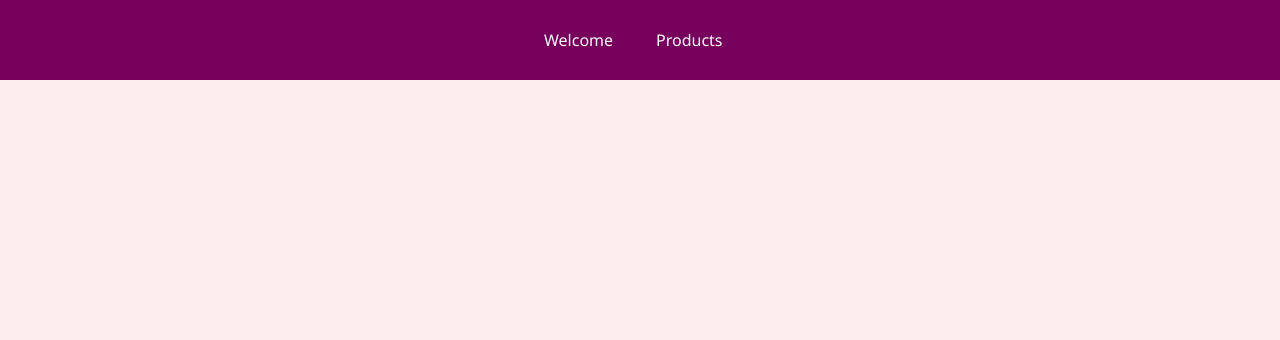
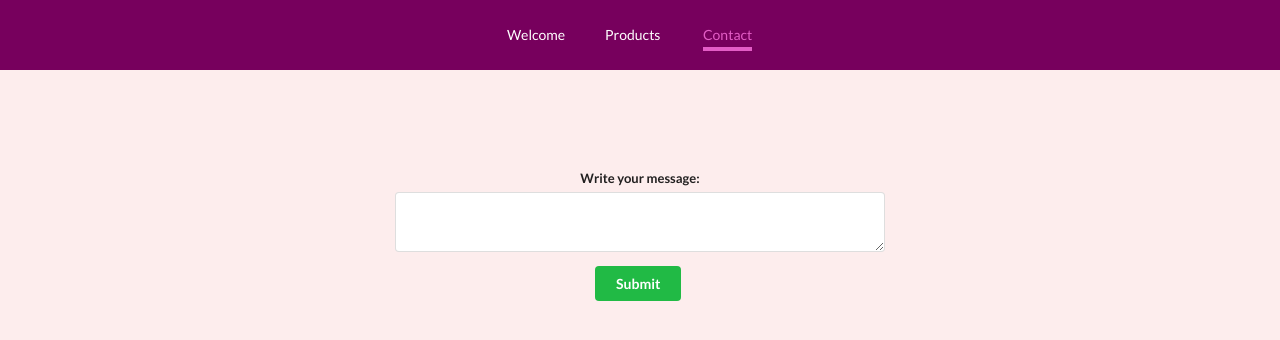
Before and after one commit to codingscenes/react-app, a JavaScript app: page /contact in a window 1280 px wide. Shown: the top 340 px of the page. Built offline with nearby package versions, Linux system fonts and the light colour scheme.

Commit message:
basic template ready

```diff
--- a/src/App.js
+++ b/src/App.js
@@ -1,5 +1,6 @@
 import { Redirect, Route, Switch } from 'react-router-dom';
 import MainHeader from './components/MainHeader';
+import Contact from './pages/Contact';
 import ProductDetails from './pages/ProductDetails';
 import Products from './pages/Products';
 import Welcome from './pages/Welcome';
@@ -25,6 +26,9 @@ function App() {
           <Route path='/products/:productId'>
             <ProductDetails />
           </Route>
+          <Route path='/contact'>
+            <Contact />
+          </Route>
         </Switch>
       </main>
     </div>
--- a/src/components/MainHeader.js
+++ b/src/components/MainHeader.js
@@ -15,6 +15,11 @@ const MainHeader = () => {
               Products
             </NavLink>
           </li>
+          <li>
+            <NavLink activeClassName='active' to='/contact'>
+              Contact
+            </NavLink>
+          </li>
         </ul>
       </nav>
     </header>
--- a/src/index.css
+++ b/src/index.css
@@ -1,4 +1,5 @@
 @import url('https://fonts.googleapis.com/css2?family=Noto+Sans:wght@400;700&display=swap');
+@import url('https://cdnjs.cloudflare.com/ajax/libs/semantic-ui/2.5.0/semantic.min.css');
 
 * {
   box-sizing: border-box;
@@ -66,12 +67,6 @@ ul {
   list-style: none;
 }
 
-textarea {
-  width: 30rem;
-  height: 10rem;
-  display: block;
-  margin: 0 auto;
-}
 button {
   background-color: #8a067b;
   border-color: #740066;
@@ -127,3 +122,8 @@ button {
     opacity: 1;
   }
 }
+
+.form {
+  width: 35rem;
+  margin: 0 auto;
+}
--- /dev/null
+++ b/src/pages/Contact.js
@@ -0,0 +1,13 @@
+const Contact = () => {
+  return (
+    <div className='ui form '>
+      <div className='field'>
+        <label>Write your message:</label>
+        <textarea rows='2'></textarea>
+      </div>
+      <button className='positive ui button'>Submit</button>
+    </div>
+  );
+};
+
+export default Contact;
```
